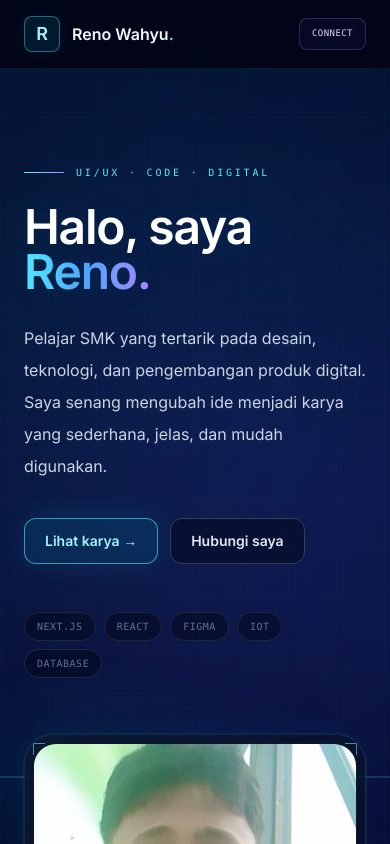
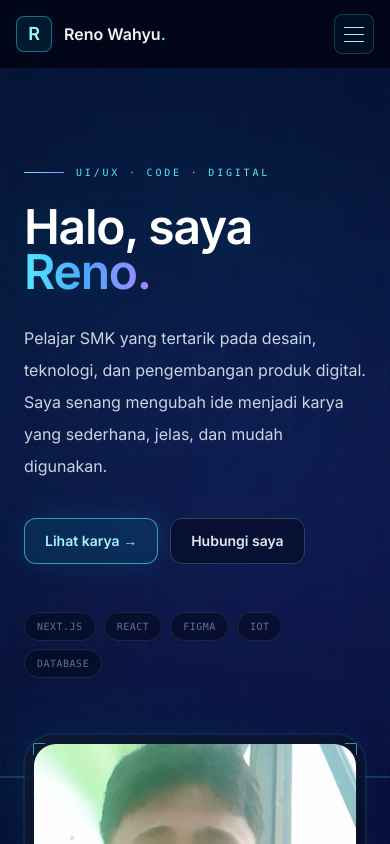
Before and after one commit to Renzxy8/update-portofolio-reno, a Next.js app: page / in a window 390 px wide. Shown: the top 844 px of the page. Built offline with nearby package versions, Linux system fonts and the light colour scheme.

Commit message:
update portofolio

```diff
--- a/src/components/Navbar.tsx
+++ b/src/components/Navbar.tsx
@@ -12,6 +12,7 @@ const navLinks = [
 
 export default function Navbar() {
   const [activeSection, setActiveSection] = useState("beranda");
+  const [menuOpen, setMenuOpen] = useState(false);
 
   useEffect(() => {
     const handleScroll = () => {
@@ -23,26 +24,105 @@ export default function Navbar() {
       }
       setActiveSection(current);
     };
+
     handleScroll();
     window.addEventListener("scroll", handleScroll, { passive: true });
     return () => window.removeEventListener("scroll", handleScroll);
   }, []);
 
+  // Tutup menu setelah berpindah section, saat menekan Escape,
+  // dan ketika kembali ke ukuran desktop.
+  useEffect(() => {
+    const handleKeyDown = (event: KeyboardEvent) => {
+      if (event.key === "Escape") setMenuOpen(false);
+    };
+
+    const handleResize = () => {
+      if (window.innerWidth >= 768) setMenuOpen(false);
+    };
+
+    window.addEventListener("keydown", handleKeyDown);
+    window.addEventListener("resize", handleResize);
+    return () => {
+      window.removeEventListener("keydown", handleKeyDown);
+      window.removeEventListener("resize", handleResize);
+    };
+  }, []);
+
+  const closeMenu = () => setMenuOpen(false);
+
   return (
     <header className="sticky top-0 z-50 border-b border-cyan-400/10 bg-[#020617]/80 backdrop-blur-xl">
-      <div className="mx-auto flex h-[68px] max-w-6xl items-center justify-between px-6 sm:px-10">
-        <a href="#beranda" className="group flex items-center gap-3">
-          <span className="grid h-9 w-9 place-items-center rounded-lg border border-cyan-300/40 bg-cyan-400/10 font-display text-lg font-semibold text-cyan-200 shadow-[0_0_22px_rgba(34,211,238,.08)]">R</span>
-          <span className="font-display text-base font-semibold text-slate-100">Reno Wahyu<span className="text-cyan-300">.</span></span>
+      <div className="relative mx-auto flex h-[68px] max-w-6xl items-center justify-between px-4 sm:px-10 md:px-6">
+        <a href="#beranda" onClick={closeMenu} className="group flex min-w-0 items-center gap-3">
+          <span className="grid h-9 w-9 shrink-0 place-items-center rounded-lg border border-cyan-300/40 bg-cyan-400/10 font-display text-lg font-semibold text-cyan-200 shadow-[0_0_22px_rgba(34,211,238,.08)]">R</span>
+          <span className="truncate font-display text-base font-semibold text-slate-100">Reno Wahyu<span className="text-cyan-300">.</span></span>
         </a>
-        <nav className="hidden items-center gap-1 md:flex">
+
+        <nav className="hidden items-center gap-1 md:flex" aria-label="Navigasi utama">
           {navLinks.map((item) => (
-            <a key={item.id} href={`#${item.id}`} className={`rounded-lg px-3 py-2 font-mono text-[10px] uppercase tracking-wider transition ${activeSection === item.id ? "bg-cyan-400/10 text-cyan-200 shadow-[0_0_20px_rgba(34,211,238,.07)]" : "text-slate-500 hover:bg-white/[.03] hover:text-slate-200"}`}>
+            <a
+              key={item.id}
+              href={`#${item.id}`}
+              className={`rounded-lg px-3 py-2 font-mono text-[10px] uppercase tracking-wider transition ${activeSection === item.id ? "bg-cyan-400/10 text-cyan-200 shadow-[0_0_20px_rgba(34,211,238,.07)]" : "text-slate-500 hover:bg-white/[.03] hover:text-slate-200"}`}
+            >
               {item.label}
             </a>
           ))}
         </nav>
-        <a href="#kontak" className="rounded-lg border border-violet-400/25 bg-violet-500/5 px-3 py-2 font-mono text-[9px] uppercase tracking-wider text-violet-200 transition hover:border-violet-300/50 hover:bg-violet-500/10">Connect</a>
+
+        <div className="flex shrink-0 items-center gap-2">
+          <a
+            href="#kontak"
+            onClick={closeMenu}
+            className="hidden rounded-lg border border-violet-400/25 bg-violet-500/5 px-3 py-2 font-mono text-[9px] uppercase tracking-wider text-violet-200 transition hover:border-violet-300/50 hover:bg-violet-500/10 sm:inline-flex"
+          >
+            Connect
+          </a>
+
+          {/* Mobile menu button */}
+          <button
+            type="button"
+            aria-label={menuOpen ? "Tutup menu navigasi" : "Buka menu navigasi"}
+            aria-expanded={menuOpen}
+            aria-controls="mobile-navigation"
+            onClick={() => setMenuOpen((open) => !open)}
+            className="inline-flex h-10 w-10 items-center justify-center rounded-lg border border-cyan-300/20 bg-cyan-400/5 text-cyan-200 transition hover:border-cyan-300/40 hover:bg-cyan-400/10 md:hidden"
+          >
+            <span className="sr-only">Menu</span>
+            <span className="flex w-5 flex-col gap-1.5" aria-hidden="true">
+              <span className={`h-px w-5 bg-current transition-transform duration-200 ${menuOpen ? "translate-y-[4px] rotate-45" : ""}`} />
+              <span className={`h-px w-5 bg-current transition-opacity duration-200 ${menuOpen ? "opacity-0" : "opacity-100"}`} />
+              <span className={`h-px w-5 bg-current transition-transform duration-200 ${menuOpen ? "-translate-y-[4px] -rotate-45" : ""}`} />
+            </span>
+          </button>
+        </div>
+
+        {/* Mobile navigation */}
+        <div
+          id="mobile-navigation"
+          className={`absolute left-0 right-0 top-[68px] overflow-hidden border-b border-cyan-400/10 bg-[#020617]/95 shadow-[0_20px_40px_rgba(0,0,0,.35)] backdrop-blur-xl transition-[max-height,opacity,visibility] duration-200 md:hidden ${menuOpen ? "visible max-h-[360px] opacity-100" : "invisible max-h-0 opacity-0"}`}
+        >
+          <nav className="mx-auto flex max-w-6xl flex-col gap-1 p-3" aria-label="Navigasi mobile">
+            {navLinks.map((item) => (
+              <a
+                key={item.id}
+                href={`#${item.id}`}
+                onClick={closeMenu}
+                className={`rounded-lg px-4 py-3 font-mono text-[11px] uppercase tracking-wider transition ${activeSection === item.id ? "bg-cyan-400/10 text-cyan-200 shadow-[0_0_20px_rgba(34,211,238,.07)]" : "text-slate-400 hover:bg-white/[.03] hover:text-slate-200"}`}
+              >
+                {item.label}
+              </a>
+            ))}
+            <a
+              href="#kontak"
+              onClick={closeMenu}
+              className="mt-1 rounded-lg border border-violet-400/25 bg-violet-500/5 px-4 py-3 text-center font-mono text-[10px] uppercase tracking-wider text-violet-200 transition hover:border-violet-300/50 hover:bg-violet-500/10 sm:hidden"
+            >
+              Connect
+            </a>
+          </nav>
+        </div>
       </div>
     </header>
   );
```
